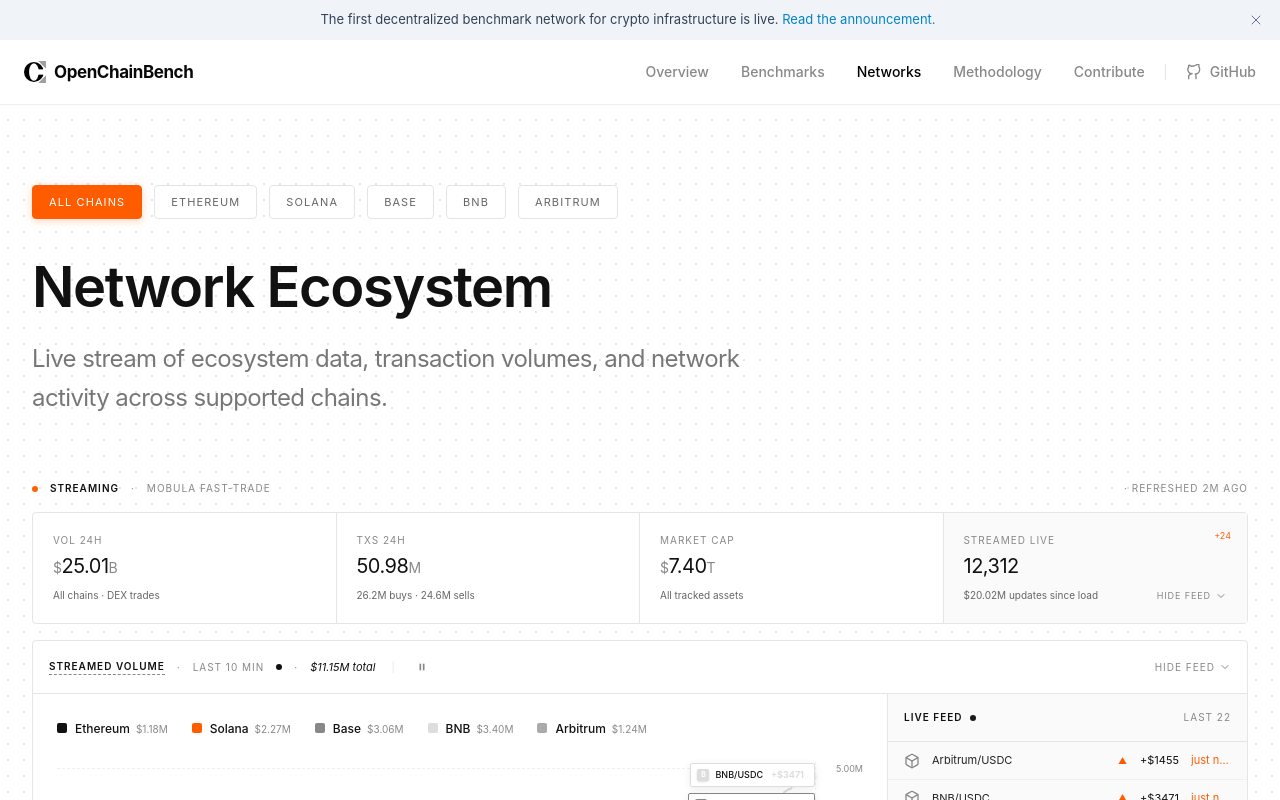
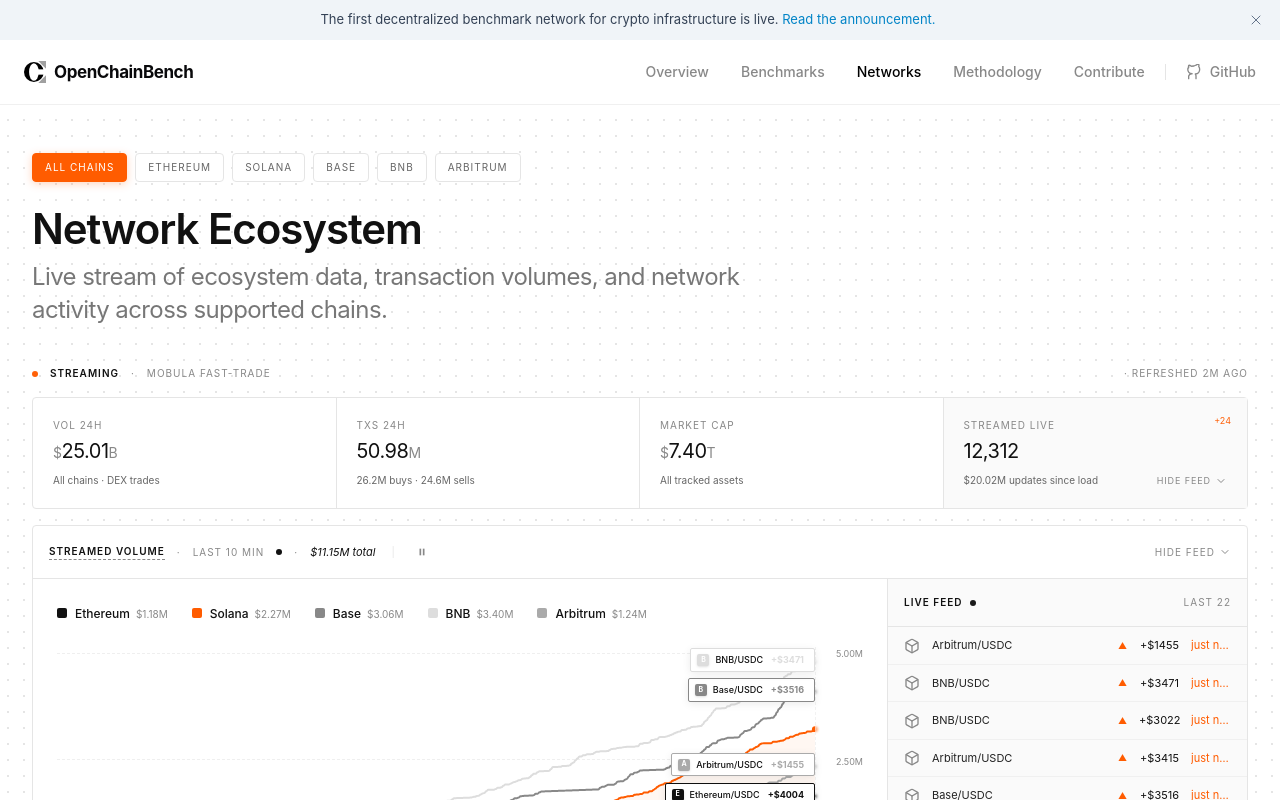
Before and after one commit to edrawh-arch/openchainbench-app, a Next.js app: page /ecosystem in a window 1280 px wide. Shown: the top 800 px of the page. Built offline with nearby package versions, Linux system fonts and the light colour scheme.

Commit message:
feat: Adjust ecosystem page layout and styling
Refine spacing, font sizes, and button styles on the ecosystem page for improved visual hierarchy and aesthetics. Adjust padding and margin to create a more balanced layout.

```diff
--- a/app/ecosystem/page.tsx
+++ b/app/ecosystem/page.tsx
@@ -21,14 +21,14 @@
   const selectedName = FILTER_CHAINS.find(c => c.id === selectedChain)?.name || 'Network';
 
   return (
-    <div className="w-full flex justify-center pb-16 bg-transparent pt-16 lg:pt-20">
+    <div className="w-full flex justify-center py-8 bg-transparent pt-12">
       <div className="w-full max-w-[1400px] px-6 md:px-8">
-        <div className="flex flex-wrap gap-3 mb-10">
+        <div className="flex flex-wrap gap-2 mb-6">
           {FILTER_CHAINS.map(chain => (
             <button
               key={chain.id}
               onClick={() => setSelectedChain(chain.id)}
-              className={`px-4 py-2 rounded-sm font-mono text-[11px] uppercase tracking-widest transition-colors ${
+              className={`px-3 py-1.5 rounded-sm font-mono text-[10px] uppercase tracking-widest transition-colors ${
                 selectedChain === chain.id
                   ? 'bg-[#FF5C00] text-white border border-[#FF5C00] shadow-[0_2px_8px_rgba(255,92,0,0.25)]'
                   : 'bg-white text-[#666] border border-[#E5E5E5] hover:border-[#111] hover:text-[#111]'
@@ -39,10 +39,10 @@
           ))}
         </div>
 
-        <h1 className="text-4xl sm:text-5xl md:text-[56px] font-semibold tracking-tight text-[#111] mb-6 font-sans">
+        <h1 className="text-3xl sm:text-4xl md:text-[42px] font-semibold tracking-tight text-[#111] mb-2 font-sans">
           {selectedChain === 'all' ? 'Network Ecosystem' : `${selectedName} Ecosystem`}
         </h1>
-        <p className="text-xl sm:text-2xl text-[#777] leading-relaxed font-sans tracking-tight mb-16 max-w-3xl">
+        <p className="text-xl sm:text-2xl text-[#777] leading-snug font-sans tracking-tight mb-10 max-w-3xl">
           Live stream of ecosystem data, transaction volumes, and network activity {selectedChain === 'all' ? 'across supported chains' : `on ${selectedName}`}.
         </p>
         <LiveEcosystem globalFilter={selectedChain} />
```
